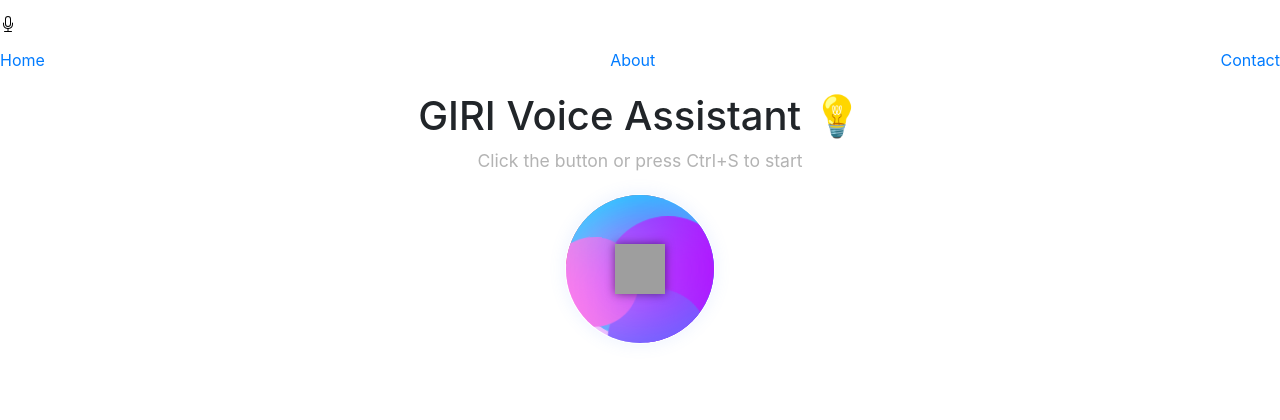
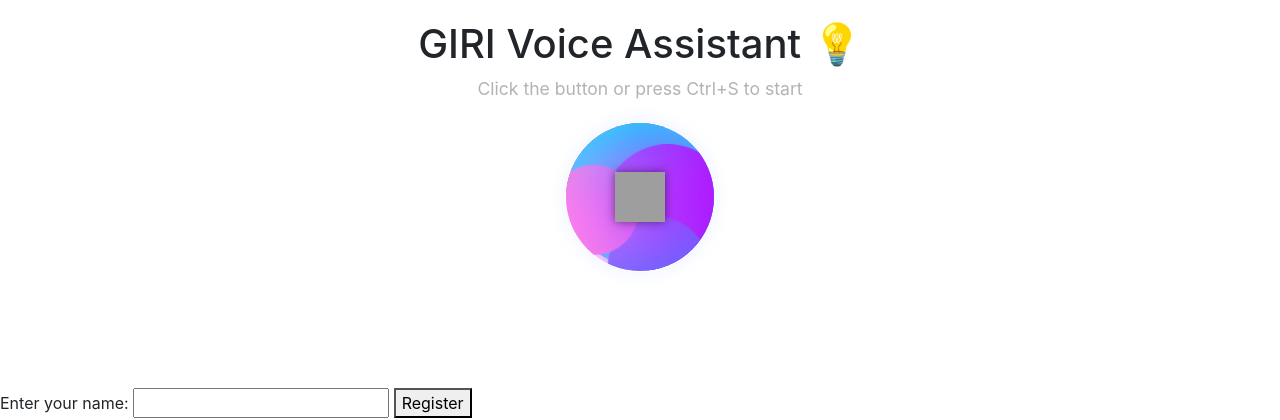
Before and after one commit to hemanth174/assisstant1, a Flask app: page / in a window 1280 px wide. Shown: the top 420 px of the page. Run offline with Flask 3, Linux system fonts and the light colour scheme; some libraries are stand-ins or nearby versions; grey boxes are pictures that could not be loaded.

Commit message:
Update index.html

```diff
--- a/templates/index.html
+++ b/templates/index.html
@@ -21,36 +21,26 @@
                 <path d="M10 8a2 2 0 1 1-4 0V3a2 2 0 1 1 4 0zM8 0a3 3 0 0 0-3 3v5a3 3 0 0 0 6 0V3a3 3 0 0 0-3-3"/></svg>
 
       </a>
-      <div class = "toggle">
-      <button class="navbar-toggler" type="button" data-toggle="collapse" data-target="#navbarNavAltMarkup" aria-controls="navbarNavAltMarkup" aria-expanded="false" aria-label="Toggle navigation">
+      <div class = "toggle" id = "button2">
+      <button  class="navbar-toggler" type="button" data-toggle="collapse" data-target="#navbarNavAltMarkup" aria-controls="navbarNavAltMarkup" aria-expanded="false" aria-label="Toggle navigation">
         <span class="navbar-toggler-icon"></span>
       </button>
       </div>
       <div class="collapse navbar-collapse" id="navbarNavAltMarkup">
         <!-- Add this just after your <body> tag -->
+            <ul class="navbar-nav ml-auto">
+    <li class="nav-item"><a class="nav-link" href="#">Home</a></li>
+    <li class="nav-item"><a class="nav-link" href="#">Features</a></li>
+    <li class="nav-item"><a class="nav-link" href="#">Pricing</a></li>
+    <li class="nav-item"><a class="nav-link" href="#">Disabled</a></li>
+  </ul>
         <div id="sidebar" class="sidebar">
         <span id="closeSidebar" class="close-btn">&times;</span>
-        <a href="#">Home</a>
-        <a href="#">Features</a>
-        <a href="#">Pricing</a>
-        <a href="#">Disabled</a>
+        <a href="#">Home</a><a href="#">Features</a><a href="#">Pricing</a><a href="#">Disabled</a>
         </div>
       </div>
     </nav>
     </div>
-         <div class = "Navbar">
-            <div class = "nav1">
-                <svg xmlns="http://www.w3.org/2000/svg" width="16" height="16" fill="currentColor" class="bi" viewBox="0 0 16 16">
-                    <path d="M3.5 6.5A.5.5 0 0 1 4 7v1a4 4 0 0 0 8 0V7a.5.5 0 0 1 1 0v1a5 5 0 0 1-4.5 4.975V15h3a.5.5 0 0 1 0 1h-7a.5.5 0 0 1 0-1h3v-2.025A5 5 0 0 1 3 8V7a.5.5 0 0 1 .5-.5"/>
-                <path d="M10 8a2 2 0 1 1-4 0V3a2 2 0 1 1 4 0zM8 0a3 3 0 0 0-3 3v5a3 3 0 0 0 6 0V3a3 3 0 0 0-3-3"/></svg>
-
-             </div>
-             </div>
-            <div class = "nav2" id = "elements2">
-                  <a href="">Home</a>
-                <a href="">About</a>
-                <a href="">Contact</a>
-</div>
 
     </div>
     <div class="container">
```
